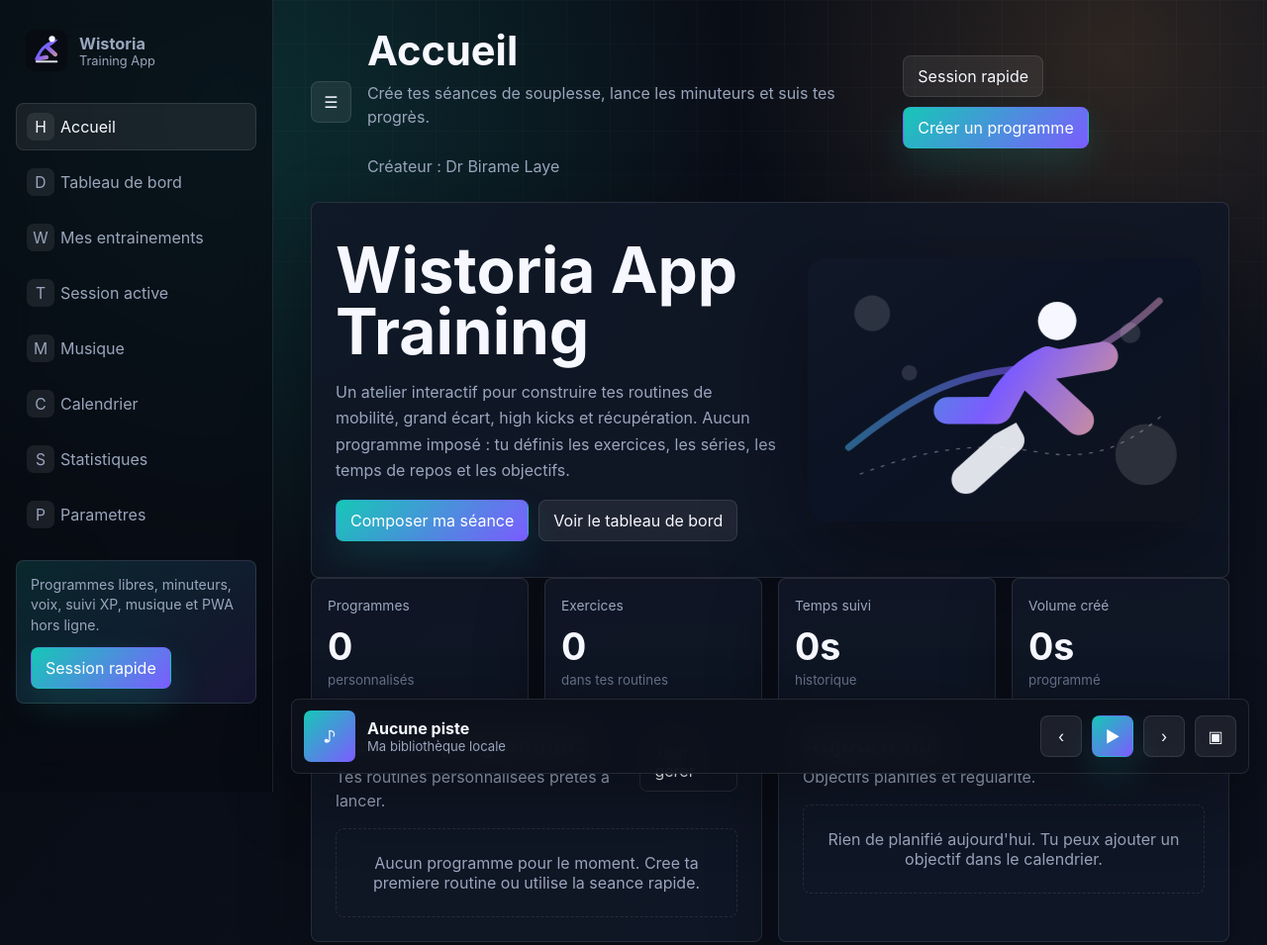
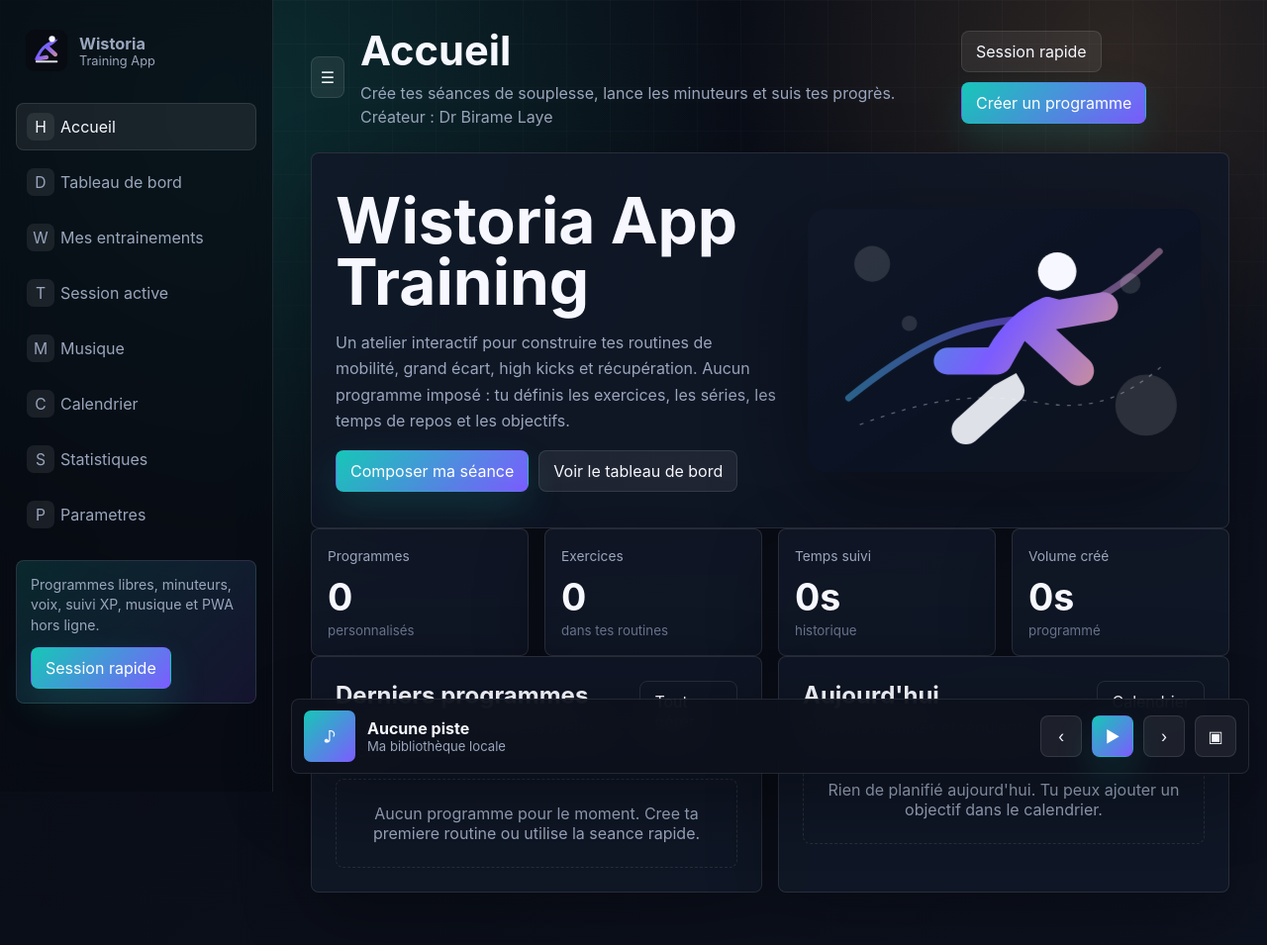
Before and after one commit to Griffnoir/wistoria-app-training, a website with bundled scripts: page index.html in a window 1280 px wide. Shown: the top 955 px of the page at 99% size. Built offline with nearby package versions, Linux system fonts and the light colour scheme.

Commit message:
Update index.html

```diff
--- a/index.html
+++ b/index.html
@@ -6,7 +6,7 @@
     <meta name="theme-color" content="#16c7b7">
     <title>Wistoria App Training</title>
     <link rel="manifest" href="manifest.json">
-    <link rel="icon" href="../assets/icons/icon.svg" type="image/svg+xml">
+    <link rel="icon" href="/assets/icons/icon.svg" type="image/svg+xml">
     <link rel="stylesheet" href="css/style.css">
     <link rel="stylesheet" href="css/dashboard.css">
     <link rel="stylesheet" href="css/workout.css">
@@ -23,8 +23,7 @@
           <button class="btn icon-btn mobile-menu" data-menu aria-label="Ouvrir le menu">☰</button>
           <div>
             <h1>Accueil</h1>
-            <p>Crée tes séances de souplesse, lance les minuteurs et suis tes progrès.</p><br>
-            <p>Créateur : Dr Birame Laye</p>
+            <p>Crée tes séances de souplesse, lance les minuteurs et suis tes progrès. Créateur : Dr Birame Laye</p>
           </div>
           <div class="toolbar">
             <button class="btn" data-quick-session>Session rapide</button>
```
